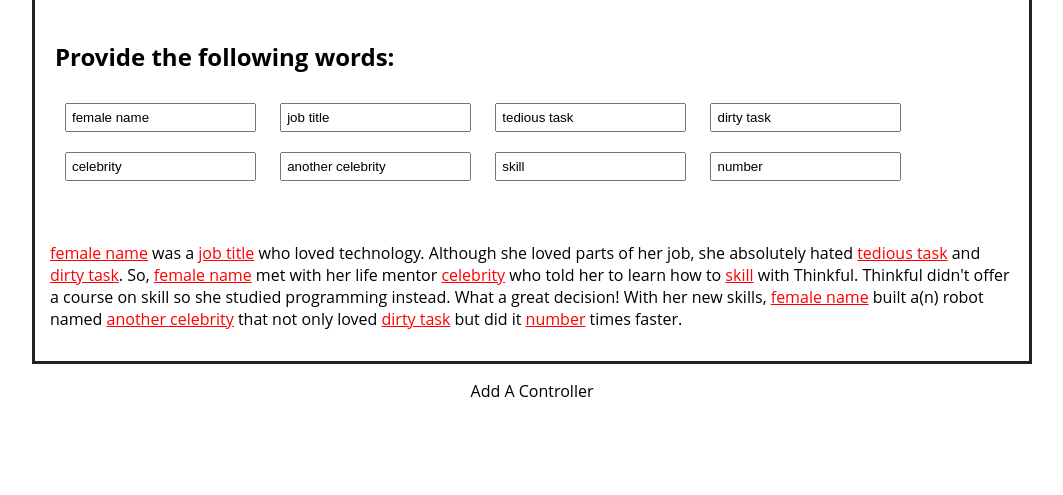
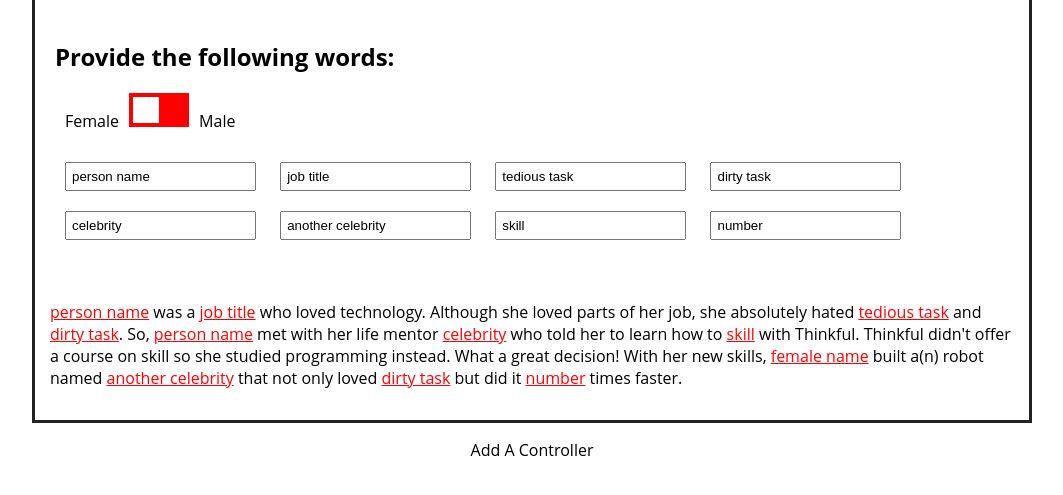
Before and after one commit to Apr7174/thinkful-angular-madlibs, a plain HTML site: page index.html in a window 1280 px wide. Shown: the part 235-730 px from the top of the page, without its empty margins (108-1171 px from the left). Drawn offline with nearby package versions, Linux system fonts and the light colour scheme.

Commit message:
Added slider for gender

```diff
--- a/app.js
+++ b/app.js
@@ -9,4 +9,10 @@ angular.module('myApp', [])
 		$scope.celebrityTwo = 'another celebrity';
 		$scope.skill = 'skill';
 		$scope.number = 'number'
+
+		$scope.gender = 'f';
+
+		$scope.changeGender = function() {
+			$scope.gender = 'male';
+		}
 	});
--- a/index.html
+++ b/index.html
@@ -28,7 +28,12 @@
 
 	    <div class="inputs">
 	    	<h2>Provide the following words:</h2>
-		    <input type="text" ng-model="femaleName">
+			<span class="gender">Female</span><label class="switch">
+				<input type="checkbox" ng-click="changeGender('m')">
+			  	<div class="slider"></div>
+			</label><span class="gender">Male</span>
+			<br>
+		    <input type="text" ng-model="name">
 		    <input type="text" ng-model="jobTitle">
 		    <input type="text" ng-model="tediousTask">
 		    <input type="text" ng-model="dirtyTask">
@@ -38,11 +43,12 @@
 		    <input type="text" ng-model="number">
 	    </div>
 
+
         <div class="outputs">
 		    <p>
-			    <span>{{femaleName}}</span> was a <span>{{jobTitle}}</span> who loved technology.
+			    <span>{{name}}</span> was a <span>{{jobTitle}}</span> who loved technology.
 			    Although she loved parts of her job, she absolutely hated
-			    <span>{{tediousTask}}</span> and <span>{{dirtyTask}}</span>. So, <span>{{femaleName}}</span> met
+			    <span>{{tediousTask}}</span> and <span>{{dirtyTask}}</span>. So, <span>{{name}}</span> met
 			    with her life mentor <span>{{celebrity}}</span> who told her to learn how to
 			    <span>{{skill}}</span> with Thinkful. Thinkful didn't offer a course on
 			    {{skill}} so she studied programming instead.
--- a/main.css
+++ b/main.css
@@ -58,3 +58,64 @@ span {
 .center {
 	text-align: center;
 }
+
+.switch {
+    position: relative;
+    display: inline-block;
+	width: 60px;
+	height: 34px;
+	border-radius: 18px;
+	background-color: red;
+}
+
+.switch input {
+	display: none;
+}
+
+.slider {
+  position: absolute;
+  cursor: pointer;
+  top: 0;
+  left: 0;
+  right: 0;
+  bottom: 0;
+  background-color: red;
+  -webkit-transition: .4s;
+  transition: .4s;
+}
+
+.slider:before {
+  position: absolute;
+  content: "";
+  height: 26px;
+  width: 26px;
+  left: 4px;
+  bottom: 4px;
+  background-color: white;
+  -webkit-transition: .4s;
+  transition: .4s;
+}
+
+input:checked + .slider {
+  background-color: #2196F3;
+}
+
+input:focus + .slider {
+  box-shadow: 0 0 1px #2196F3;
+}
+
+input:checked + .slider:before {
+  -webkit-transform: translateX(26px);
+  -ms-transform: translateX(26px);
+  transform: translateX(26px);
+}
+
+.gender {
+	display: inline-block;
+	position: relative;
+	top: 0;
+	color: black;
+	text-decoration: none;
+	padding: 10px;
+	margin-bottom: 10px;
+}
```
Also changed, not shown: test.html (added, +27 -0 lines), test.js (added, +7 -0 lines).
